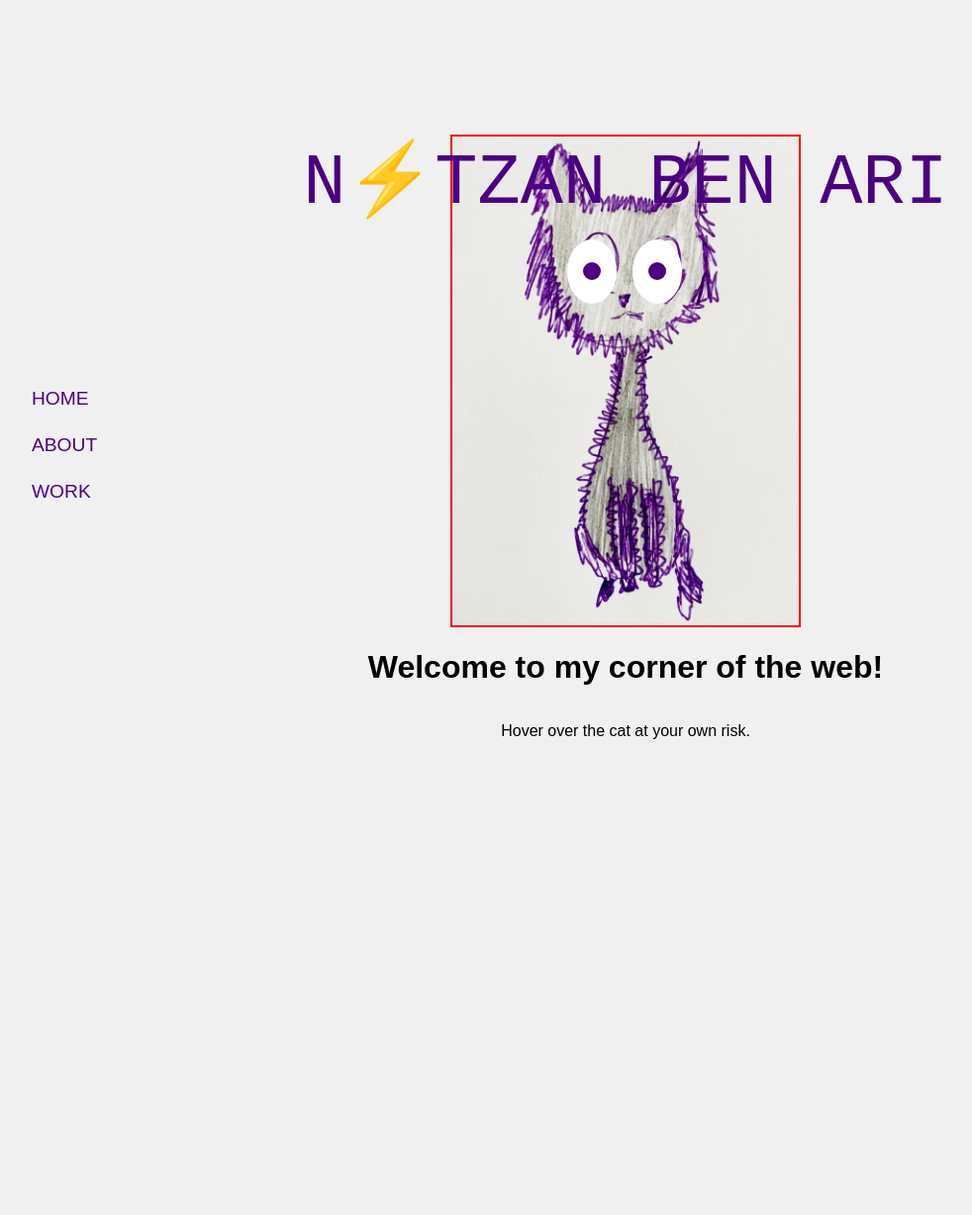
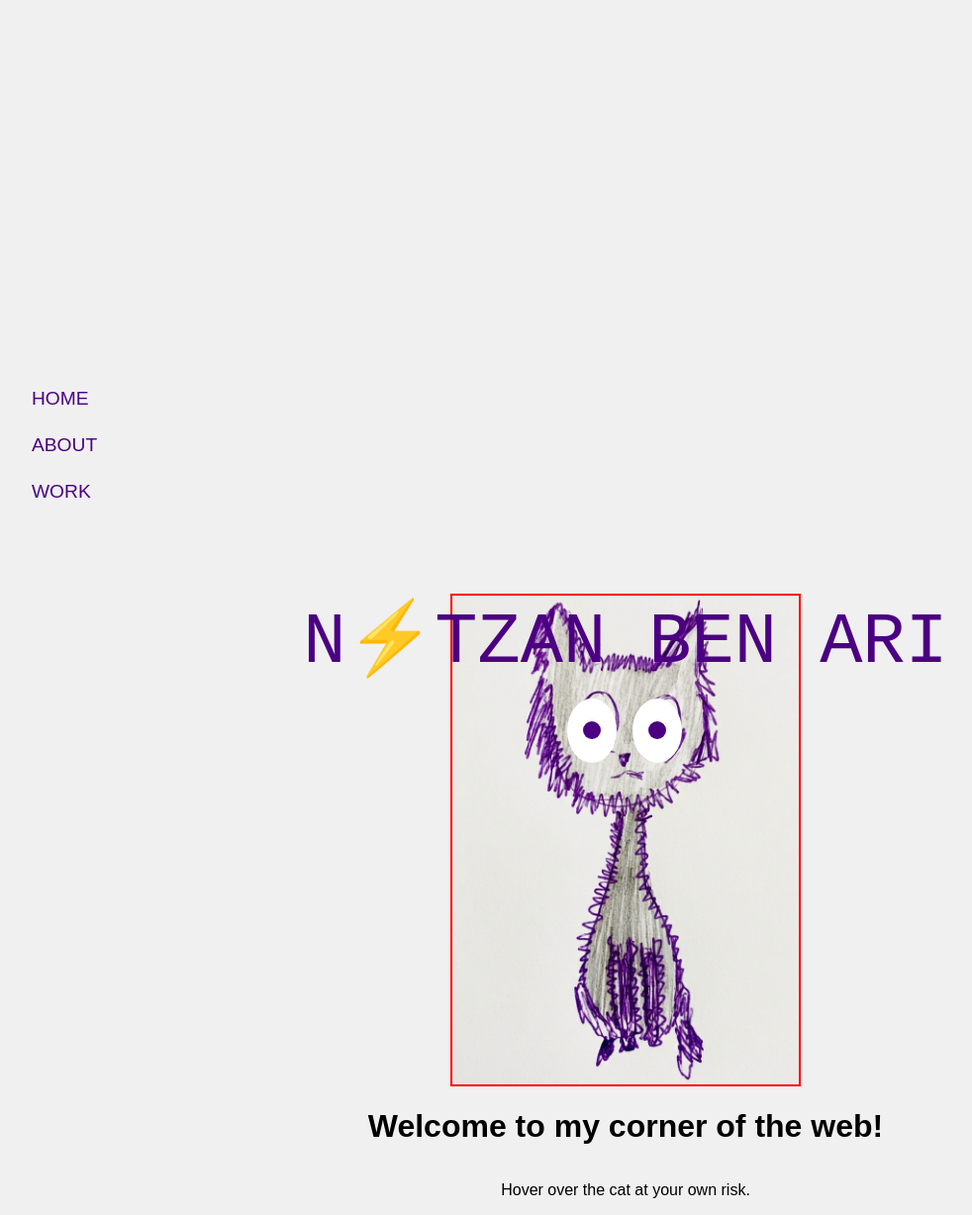
Before and after one commit to nben6405/nben6405.github.io, a Jekyll site: the page built from index.html, in a window 1280 px wide. Shown: the whole page at 99% size, without its empty margins (8-990 px from the left). Built offline with Jekyll 4.4.1, drawn with Linux system fonts in a browser that asks for light colours; some web fonts are replaced; before the commit the page ends 900 px from its top, so only the background shows below that.

Commit message:
Update style.css

```diff
--- a/assets/css/style.css
+++ b/assets/css/style.css
@@ -13,12 +13,12 @@ body {
 .cat-container {
   position: relative;
   width: 350px;
-  margin: 380px auto 0 auto;
+  margin: 600px auto 0 auto;
   display: flex;
   flex-direction: column;
   align-items: center;
   cursor: crosshair;
-  margin-top: 0;
+  margin-top: 100;
   border: 2px solid red; /* Delete this once you find the name! */
 }
 
```
